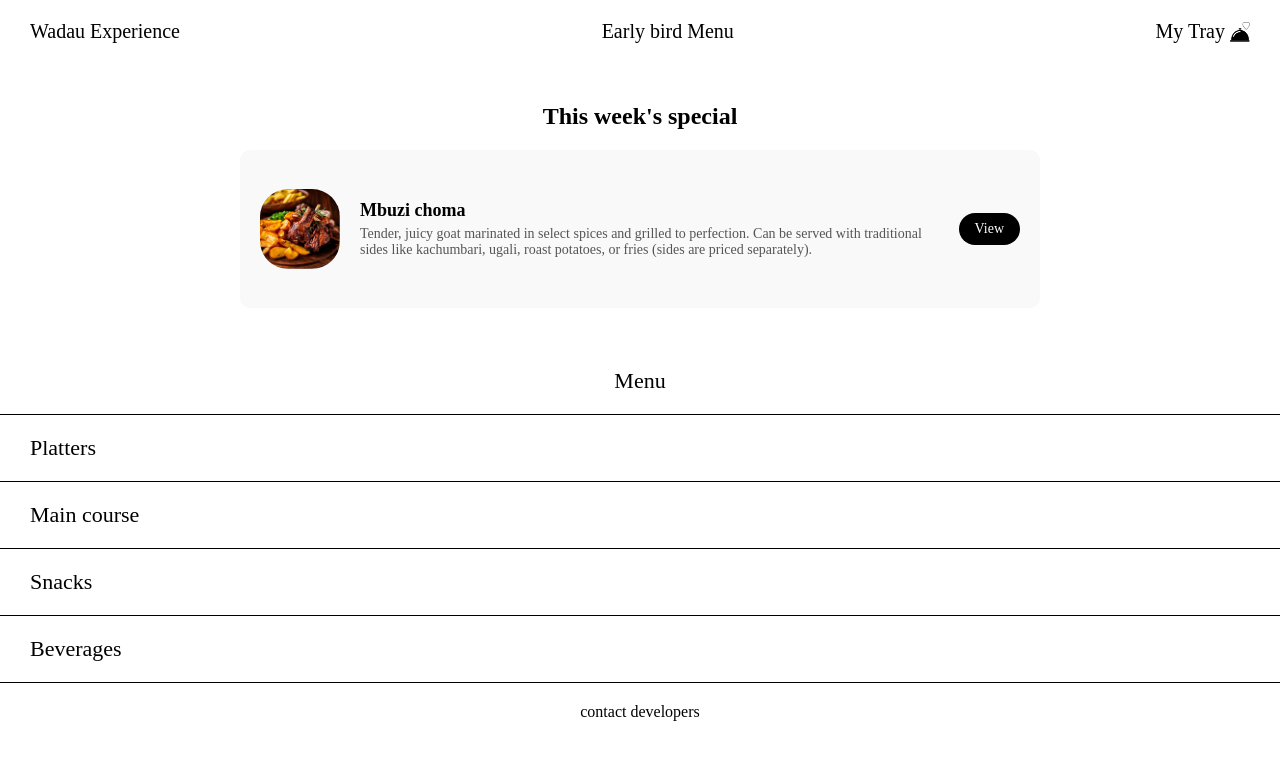
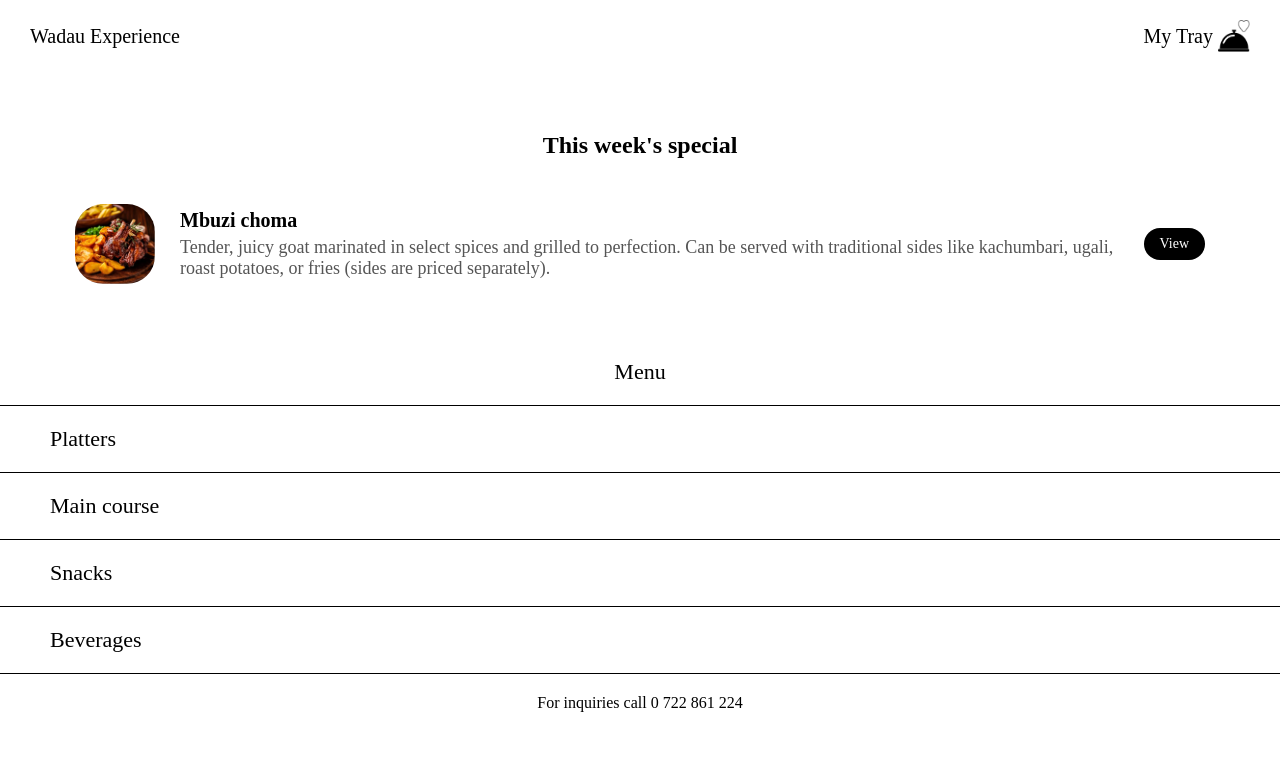
Before and after one commit to MARKMIRUKA/wadau-menu, a plain HTML site: page frontend/pages/index.html in a window 1280 px wide. Drawn offline with Linux system fonts and the light colour scheme.

Commit message:
seccond commit

```diff
--- a/frontend/styles.css
+++ b/frontend/css/global.css
@@ -11,6 +11,7 @@
     font-style: normal;
 }
 
+/* Home Page */
 /* General Reset */
 * {
     margin: 0;
@@ -49,71 +50,10 @@ header {
 }
 
 .tray img {
-    width: 20px;
-    height: 20px;
+    width: 32px;
+    height: 32px;
     margin-left: 5px;
 }
-
-/* Special Section */
-.special {
-    text-align: center;
-    margin: 40px auto;
-    max-width: 800px;
-}
-
-.special h2 {
-    font-size: 24px;
-    font-weight: bold;
-    margin-bottom: 20px;
-}
-
-.special-content {
-    display: flex;
-    align-items: center;
-    justify-content: space-between;
-    background: #F9F9F9;
-    padding: 20px;
-    border-radius: 10px;
-}
-
-.special-img {
-    width: 80px;
-    height: 80px;
-    border-radius: 35%;
-    object-fit: cover;
-}
-
-.special-details {
-    flex: 1;
-    text-align: left;
-    margin: 30px 20px;
-}
-
-.special-details h3 {
-    font-size: 18px;
-    margin-bottom: 5px;
-}
-
-.special-details p {
-    font-size: 14px;
-    color: #555;
-}
-
-.view-button {
-    background: black;
-    color: white;
-    border: none;
-    padding: 8px 16px;
-    font-size: 14px;
-    cursor: pointer;
-    border-radius: 20px;
-    transition: 0.3s;
-}
-
-.view-button:hover {
-    background: #333;
-}
-
 
 /* Menu List - Updated for Exact Match */
 .menu-list {
@@ -133,7 +73,7 @@ header {
 }
 
 .menu-item {
-    padding: 20px 30px;
+    padding: 20px 50px;
     font-size: 22px;
     text-align: left;
     width: 100%;
@@ -158,3 +98,6 @@ footer a {
     color: black;
     font-size: 16px;
 }
+
+
+/*  */
--- /dev/null
+++ b/frontend/css/home.css
@@ -0,0 +1,160 @@
+/* Load 'The Seasons' Font */
+@font-face {
+    font-family: 'The Seasons';
+    src: url('../frontend/fonts/Demo-The-Seasons/Demo_Fonts/Fontspring-DEMO-theseasons-bd.otf') format('otf'),
+    url('../frontend/fonts/Demo-The-Seasons/Demo_Fonts/Fontspring-DEMO-theseasons-bdit.otf') format('otf'),
+    url('../frontend/fonts/Demo-The-Seasons/Demo_Fonts/Fontspring-DEMO-theseasons-it.otf') format('otf'),
+    url('../frontend/fonts/Demo-The-Seasons/Demo_Fonts/Fontspring-DEMO-theseasons-lt.otf') format('otf'),
+    url('../frontend/fonts/Demo-The-Seasons/Demo_Fonts/Fontspring-DEMO-theseasons-ltit.otf') format('otf'),
+    url('../frontend/fonts/Demo-The-Seasons/Demo_Fonts/Fontspring-DEMO-theseasons-reg.otf') format('otf');
+    font-weight: normal;
+    font-style: normal;
+}
+
+/* General Reset */
+* {
+    margin: 0;
+    padding: 0;
+    box-sizing: border-box;
+    font-family: 'The Seasons', serif;
+}
+
+/* Body */
+body {
+    display: flex;
+    flex-direction: column;
+    align-items: center;
+    text-align: center;
+    background-color: #fff;
+}
+
+/* Header */
+header {
+    width: 100%;
+    display: flex;
+    justify-content: space-between;
+    align-items: center;
+    padding: 20px 30px;
+    background: white;
+}
+
+.wadau, .menu, .tray span {
+    font-size: 20px;
+}
+
+/* Tray Icon */
+.tray {
+    display: flex;
+    align-items: center;
+}
+
+.tray img {
+    width: 20px;
+    height: 20px;
+    margin-left: 5px;
+}
+
+/* Special Section */
+.special {
+    text-align: center;
+    margin: 40px auto;
+    max-width: 800px;
+}
+
+.special h2 {
+    font-size: 24px;
+    font-weight: bold;
+    margin-bottom: 20px;
+}
+
+.special-content {
+    display: flex;
+    align-items: center;
+    justify-content: space-between;
+    background: #F9F9F9;
+    padding: 20px;
+    border-radius: 10px;
+}
+
+.special-img {
+    width: 80px;
+    height: 80px;
+    border-radius: 35%;
+    object-fit: cover;
+}
+
+.special-details {
+    flex: 1;
+    text-align: left;
+    margin: 30px 20px;
+}
+
+.special-details h3 {
+    font-size: 18px;
+    margin-bottom: 5px;
+}
+
+.special-details p {
+    font-size: 14px;
+    color: #555;
+}
+
+.view-button {
+    background: black;
+    color: white;
+    border: none;
+    padding: 8px 16px;
+    font-size: 14px;
+    cursor: pointer;
+    border-radius: 20px;
+    transition: 0.3s;
+}
+
+.view-button:hover {
+    background: #333;
+}
+
+
+/* Menu List - Updated for Exact Match */
+.menu-list {
+    width: 100%;
+    display: flex;
+    flex-direction: column;
+    margin: 0;
+    padding: 0;
+}
+
+.menu-tittle {
+    padding: 20px 30px;
+    font-size: 22px;
+    text-align: center;
+    width: 100%;
+    border-bottom: 1px solid black;
+}
+
+.menu-item {
+    padding: 20px 30px;
+    font-size: 22px;
+    text-align: left;
+    width: 100%;
+    border-bottom: 1px solid black;
+    cursor: pointer;
+    transition: 0.3s;
+    font-weight: 500;
+
+}
+
+.menu-item:hover {
+    background: rgba(0, 0, 0, 0.05);
+}
+
+/* Footer - Updated to Match Image */
+footer {
+    margin: 20px 0;
+}
+
+footer a {
+    text-decoration: none;
+    color: black;
+    font-size: 16px;
+}
--- /dev/null
+++ b/frontend/css/mainCourseMenu.css
@@ -0,0 +1,91 @@
+/* Main Course Section */
+.main-course {
+    text-align: center;
+    max-width: 800px;
+    margin: 50px auto;
+}
+
+/* Top Bar */
+.top-bar {
+    display: flex;
+    justify-content: space-between;
+    padding: 10px 20px;
+    font-size: 16px;
+}
+
+/* Back Button */
+.back {
+    cursor: pointer;
+}
+
+/* Special Section */
+.special-content {
+    display: flex;
+    align-items: center;
+    justify-content: space-between;
+    padding: 10px;
+}
+
+.special-img {
+    width: 80px;
+    height: 80px;
+    border-radius: 50%;
+    object-fit: cover;
+}
+
+.special-details {
+    flex: 1;
+    text-align: left;
+    margin: 0 20px;
+}
+
+.special-details h3 {
+    font-size: 18px;
+    margin-bottom: 5px;
+}
+
+.special-details p {
+    font-size: 14px;
+    color: #555;
+}
+
+/* View Button */
+.view-button {
+    background: black;
+    color: white;
+    border: none;
+    padding: 8px 16px;
+    font-size: 14px;
+    cursor: pointer;
+    border-radius: 20px;
+    transition: 0.3s;
+}
+
+.view-button:hover {
+    background: #333;
+}
+
+/* Menu List */
+.menu-title {
+    font-size: 20px;
+    font-weight: bold;
+    margin: 30px 0 10px;
+}
+
+.menu-list {
+    list-style: none;
+    padding: 0;
+}
+
+.menu-item {
+    display: flex;
+    justify-content: space-between;
+    padding: 15px 20px;
+    font-size: 18px;
+    border-bottom: 1px solid black;
+    cursor: pointer;
+}
+
+.menu-item:hover {
+    background: rgba(0, 0, 0, 0.05);
+}
--- /dev/null
+++ b/frontend/css/styles.css
@@ -0,0 +1,58 @@
+
+/* Special Section */
+.special {
+    text-align: center;
+    margin: 60px auto 40px; /* Increased top margin to lower the heading */
+    max-width: 1150px;
+}
+
+.special h2 {
+    font-size: 24px;
+    font-weight: bold;
+    margin-bottom: 30px; /* Increased bottom margin to create more spacing */
+}
+
+.special-content {
+    display: flex;
+    align-items: center;
+    justify-content: space-between;
+    padding: 10px; /* Removed unnecessary background */
+}
+
+.special-img {
+    width: 80px;
+    height: 80px;
+    border-radius: 35%;
+    object-fit: cover;
+}
+
+.special-details {
+    flex: 1;
+    text-align: left;
+    margin: 10px 25px;
+}
+
+.special-details h3 {
+    font-size: 20px;
+    margin-bottom: 5px;
+}
+
+.special-details p {
+    font-size: 18px;
+    color: #555;
+}
+
+.view-button {
+    background: black;
+    color: white;
+    border: none;
+    padding: 8px 16px;
+    font-size: 14px;
+    cursor: pointer;
+    border-radius: 20px;
+    transition: 0.3s;
+}
+
+.view-button:hover {
+    background: #333;
+}
--- a/frontend/pages/index.html
+++ b/frontend/pages/index.html
@@ -4,14 +4,14 @@
     <meta charset="UTF-8">
     <meta name="viewport" content="width=device-width, initial-scale=1.0">
     <title>Wadau Experience</title>
-    <link rel="stylesheet" href="../styles.css">
+    <link rel="stylesheet" href="../css/global.css">
+    <link rel="stylesheet" href="../css/styles.css">
 </head>
 <body>
 
     <!-- Header Section -->
     <header>
         <div class="wadau">Wadau Experience</div>
-        <div class="menu">Early bird Menu</div>
         <div class="tray">
             <span>My Tray</span>
             <img src="../assets/love-food-offer.png" alt="Tray">
@@ -45,7 +45,7 @@
 
     <!-- Footer Section -->
     <footer>
-        <a href="#">contact developers</a>
+        <a href="#">For inquiries call 0 722 861 224</a>
     </footer>
 
 </body>
```
Also changed, not shown: frontend/pages/main-course.html (added, +31 -0 lines), frontend/assets/backIcon.png (added), frontend/pages/mainCourseMenu.html (added), frontend/scripts.js (added).
